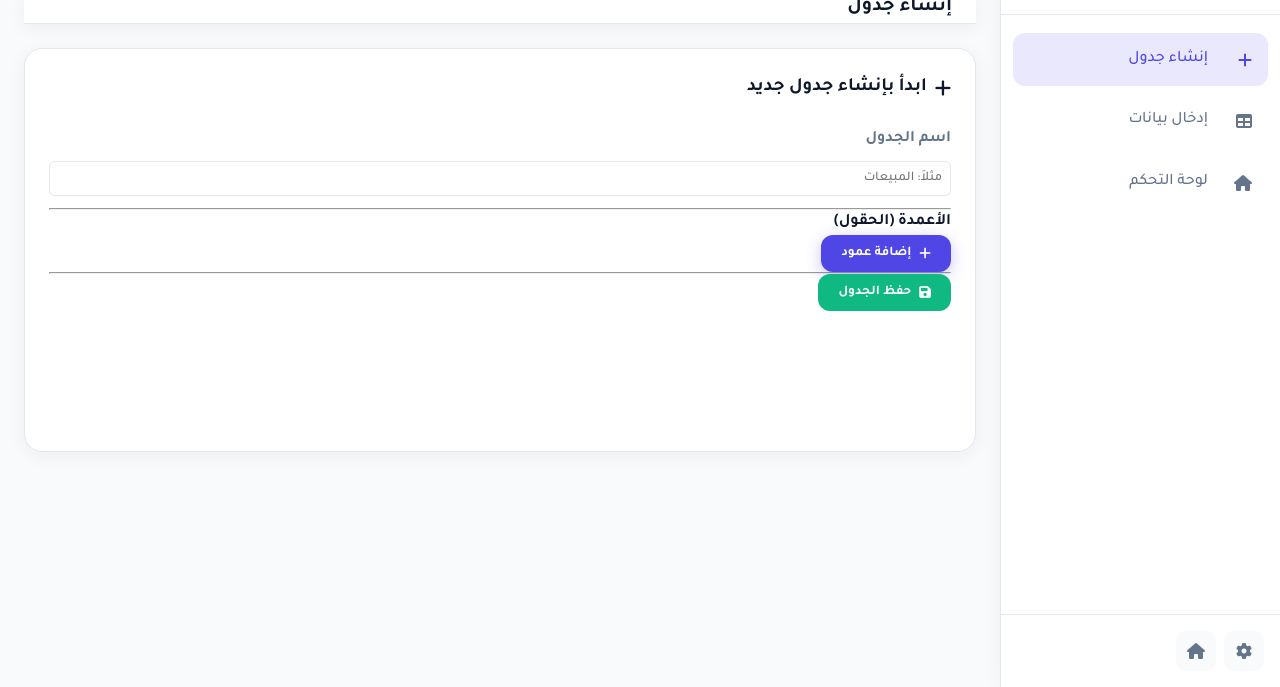
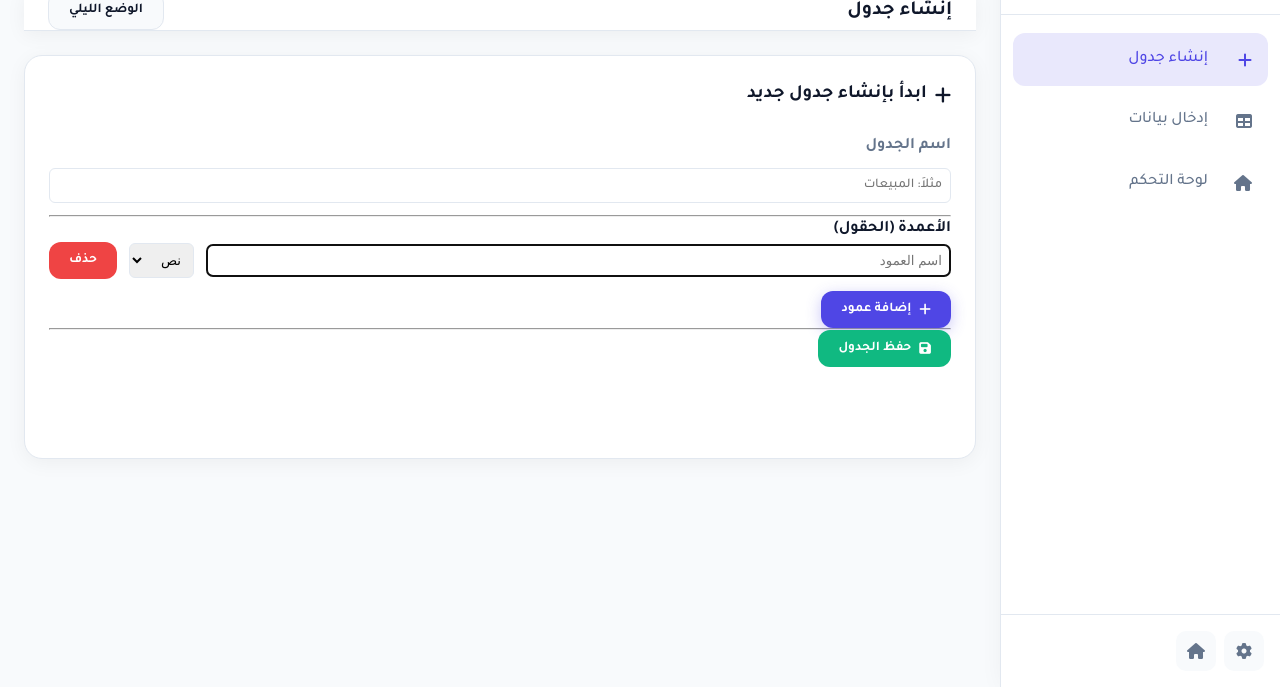
Before and after one commit to abinadwan/report-one, a plain HTML site: page db.html in a window 1280 px wide. Shown: the part 113-800 px from the top of the page. Drawn offline with Linux system fonts and the light colour scheme.

Commit message:
Add theme toggle to database page

```diff
--- a/db.html
+++ b/db.html
@@ -47,6 +47,7 @@
 
     <header class="top-header">
       <div class="header-left"><h2 class="page-title" id="pageTitle">إنشاء جدول</h2></div>
+      <button type="button" id="dbThemeToggle" class="btn btn-secondary" aria-pressed="false">الوضع الليلي</button>
     </header>
 
     <div class="content-container">
```
